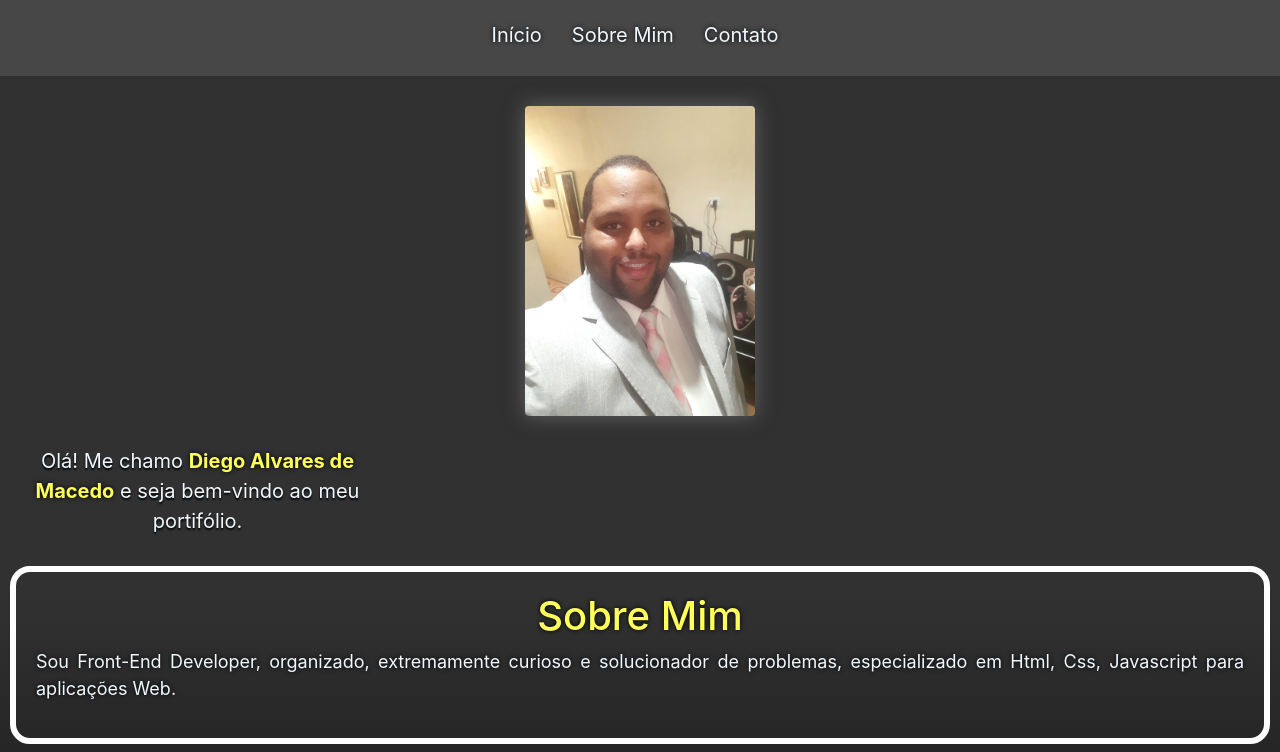
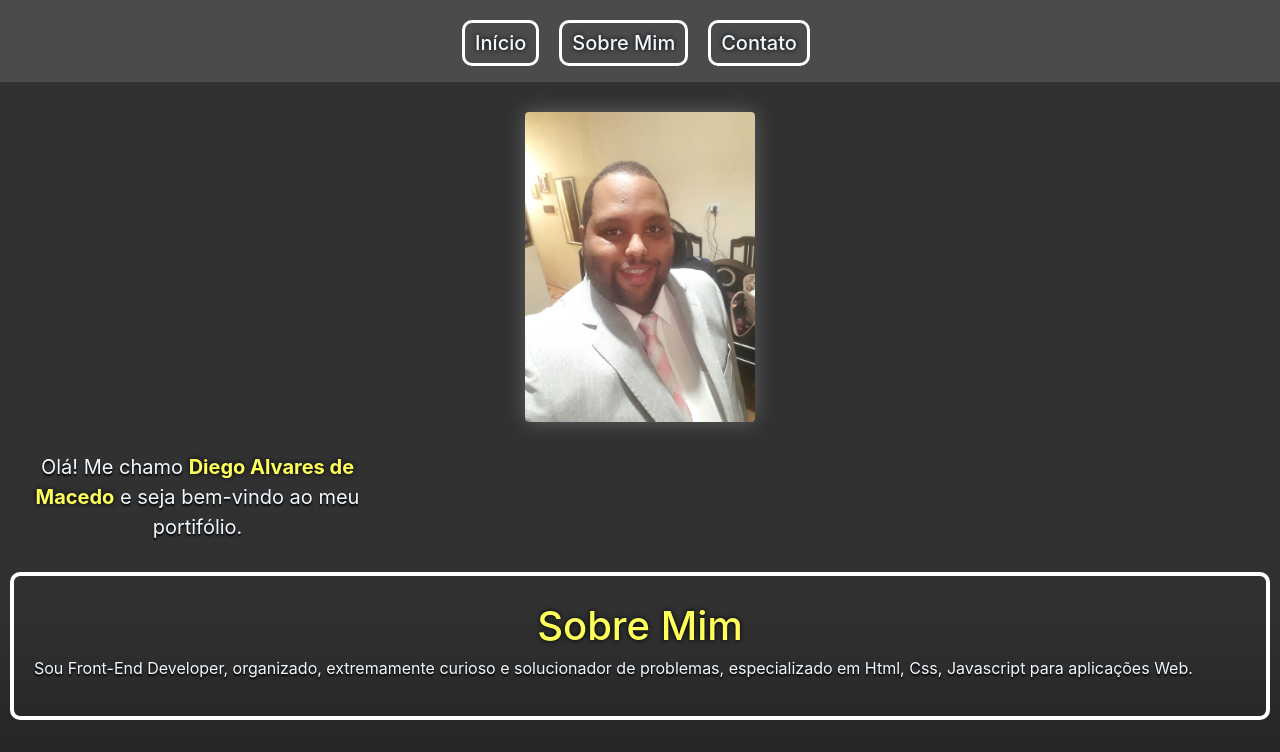
Before and after one commit to diegoalvares/portifolio, a plain HTML site: page index.html in a window 1280 px wide. Shown: the top 752 px of the page. Drawn offline with nearby package versions, Linux system fonts and the light colour scheme.

Commit message:
atualizando.

```diff
--- a/CSS/header.css
+++ b/CSS/header.css
@@ -2,25 +2,29 @@ header{
     display: flex;
     align-items: center;
     justify-content: center;
-    padding: 20px 20px 10px 0px;
-    background-color: rgb(71, 71, 71);
-    font-size: 20px;
+    padding: 20px 20px 0px 0px;
+    background-color: rgb(75, 75, 75);
     margin-bottom: 30px;
 }
-
 header>nav>ul{
     display: flex;
     list-style: none;
-    margin-left: -60px;
+    margin-left: -8px;
     text-shadow: 0px 0px 5px black;
+    font-size: 20px;
+    font-weight: 500;
 }
 
 header>nav>ul>li{
-    margin-left: 30px;
     transition-duration: 0.5s;
     cursor: pointer;
+    margin-right: 20px;
+    border: solid 3px white;
+    border-radius: 10px;
+    padding: 5px 10px 5px 10px;
+
 }
 
 header>nav>ul>li:hover{
-    color: rgb(255, 255, 92);
+    background-color: rgb(255, 255, 92);
 }
--- a/CSS/main.css
+++ b/CSS/main.css
@@ -38,22 +38,27 @@ img:hover{
 #sobre{
     padding: 20px;
     text-shadow: 0px 2px 2px black;
-    border: solid 6px white;
-    border-radius: 20px;
+    border: solid 4px white;
+    border-radius: 10px;
     margin: 10px;
     margin-bottom: 30px;
+    text-align: center;
 }
 
-#sobre>h1{
-    text-align: center;
+#sobre>.row>.col>p{
+    text-align: justify;
+}
+
+#sobre_mim{
     color: rgb(255, 255, 92);
     transition-duration: 0.5s;
     cursor: pointer;
+    font-size: 40px;
+    font-weight: 500;
     text-shadow: 0px 0px 5px black;
 }
 
-#sobre>h1:hover{
-    text-align: center;
+#sobre_mim:hover{
     color: rgb(126, 182, 255);
 }
 
--- a/index.html
+++ b/index.html
@@ -43,10 +43,19 @@
         </div>
 
         <div id="sobre">
-            <h1>Sobre Mim</h1>
-            <p id="sobre_mim">
-                Sou Front-End Developer, organizado, extremamente curioso e solucionador de problemas, especializado em Html, Css, Javascript para aplicações Web.
-            </p>
+            <div class="row">
+                <div class="col">
+                    <strong id="sobre_mim">Sobre Mim</strong>
+                </div>
+            </div>
+
+            <div class="row">
+                <div class="col">
+                    <p>
+                        Sou Front-End Developer, organizado, extremamente curioso e solucionador de problemas, especializado em Html, Css, Javascript para aplicações Web.
+                    </p>
+                </div>
+            </div>
         </div>
 
         <div id="container2">
```
